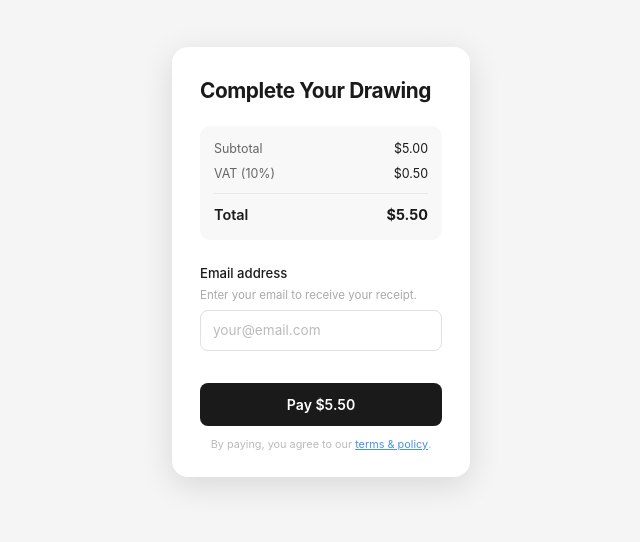
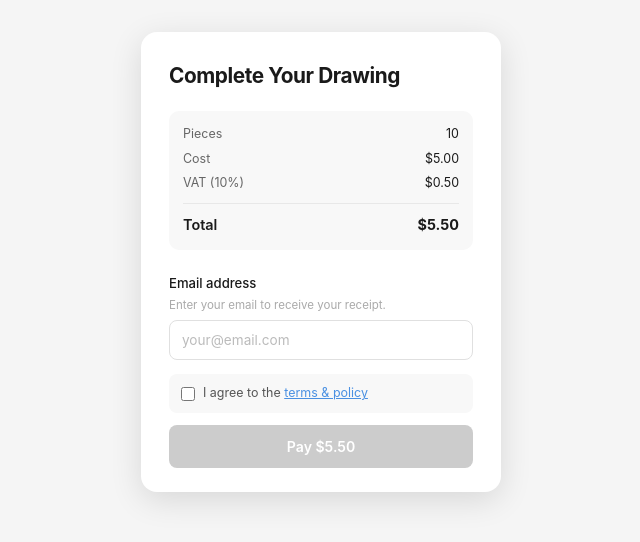
Before and after one commit to baekjonghwi/MassLab, a Next.js app: page /payment in a window 1280 px wide. Shown: the part 138-680 px from the top of the page, without its empty margins (319-959 px from the left). Built offline with nearby package versions, Linux system fonts and the light colour scheme.

Commit message:
fix payment security

```diff
--- a/app/payment/page.tsx
+++ b/app/payment/page.tsx
@@ -5,6 +5,7 @@ import * as PortOne from "@portone/browser-sdk/v2";
 
 function PaymentContent() {
   const [email, setEmail] = useState("");
+  const [agreed, setAgreed] = useState(false);
   const [loading, setLoading] = useState(false);
   const [error, setError] = useState("");
   const [showTerms, setShowTerms] = useState(false);
@@ -58,14 +59,6 @@ function PaymentContent() {
       <style>{`
         * { box-sizing: border-box; margin: 0; padding: 0; }
 
-        body {
-          display: flex;
-          align-items: center;
-          justify-content: center;
-          min-height: 100vh;
-          background: #f5f5f5;
-        }
-
         .payment-box {
           background: #fff;
           border-radius: 16px;
@@ -103,7 +96,7 @@ function PaymentContent() {
           font-family: inherit;
           cursor: pointer;
           transition: background 0.2s;
-          margin-top: 16px;
+          margin-top: 12px;
         }
         .pay-btn:hover { background: #333; }
         .pay-btn:disabled { background: #ccc; cursor: not-allowed; }
@@ -119,6 +112,18 @@ function PaymentContent() {
           padding: 0;
         }
         .terms-link:hover { opacity: 0.7; }
+
+        .agree-row {
+          display: flex;
+          align-items: center;
+          gap: 8px;
+          padding: 10px 12px;
+          background: #f8f8f8;
+          border-radius: 8px;
+          margin-top: 14px;
+          cursor: pointer;
+        }
+        .agree-row:hover { background: #f0f0f0; }
 
         /* 모달 */
         .modal-overlay {
@@ -218,7 +223,7 @@ function PaymentContent() {
       <div className="payment-box">
         {/* 헤더 */}
         <div style={{ marginBottom: "20px" }}>
-          <h1 style={{ fontSize: "1.3rem", fontWeight: 700, letterSpacing: "-0.02em", marginBottom: "4px" }}>
+          <h1 style={{ fontSize: "1.3rem", fontWeight: 700, letterSpacing: "-0.02em" }}>
             Complete Your Drawing
           </h1>
         </div>
@@ -230,8 +235,13 @@ function PaymentContent() {
           padding: "14px",
           marginBottom: "20px",
         }}>
+          {/* 조각 개수 */}
           <div style={{ display: "flex", justifyContent: "space-between", marginBottom: "6px" }}>
-            <span style={{ fontSize: "0.78rem", color: "#666" }}>Subtotal</span>
+            <span style={{ fontSize: "0.78rem", color: "#666" }}>Pieces</span>
+            <span style={{ fontSize: "0.78rem", color: "#1a1a1a" }}>{totalCount}</span>
+          </div>
+          <div style={{ display: "flex", justifyContent: "space-between", marginBottom: "6px" }}>
+            <span style={{ fontSize: "0.78rem", color: "#666" }}>Cost</span>
             <span style={{ fontSize: "0.78rem" }}>${baseAmountUSD.toFixed(2)}</span>
           </div>
           <div style={{ display: "flex", justifyContent: "space-between", marginBottom: "10px" }}>
@@ -246,7 +256,7 @@ function PaymentContent() {
 
         {/* 폼 */}
         <form onSubmit={handlePayment}>
-          <div style={{ marginBottom: "16px" }}>
+          <div style={{ marginBottom: "4px" }}>
             <label style={{ fontSize: "0.82rem", fontWeight: 500 }}>
               Email address
             </label>
@@ -262,21 +272,35 @@ function PaymentContent() {
             />
           </div>
 
+          {/* terms & policy 체크박스 */}
+          <label className="agree-row" onClick={() => setAgreed(!agreed)}>
+            <input
+              type="checkbox"
+              checked={agreed}
+              onChange={(e) => setAgreed(e.target.checked)}
+              onClick={(e) => e.stopPropagation()}
+              style={{ width: "14px", height: "14px", cursor: "pointer", flexShrink: 0 }}
+            />
+            <span style={{ fontSize: "0.78rem", color: "#555" }}>
+              I agree to the{" "}
+              <button
+                className="terms-link"
+                type="button"
+                onClick={(e) => { e.stopPropagation(); setShowTerms(true); }}
+              >
+                terms & policy
+              </button>
+            </span>
+          </label>
+
           {error && (
-            <div style={{ fontSize: "0.78rem", color: "#e53e3e", marginBottom: "10px" }}>{error}</div>
+            <div style={{ fontSize: "0.78rem", color: "#e53e3e", marginTop: "10px" }}>{error}</div>
           )}
 
-          <button className="pay-btn" type="submit" disabled={loading}>
+          {/* Pay 버튼 */}
+          <button className="pay-btn" type="submit" disabled={loading || !agreed}>
             {loading ? "Processing..." : `Pay $${totalAmountUSD.toFixed(2)}`}
           </button>
-
-          <p style={{ fontSize: "0.68rem", color: "#bbb", textAlign: "center", marginTop: "10px", lineHeight: 1.6 }}>
-            By paying, you agree to our{" "}
-            <button className="terms-link" type="button" onClick={() => setShowTerms(true)}>
-              terms & policy
-            </button>
-            .
-          </p>
         </form>
       </div>
     </>
```
